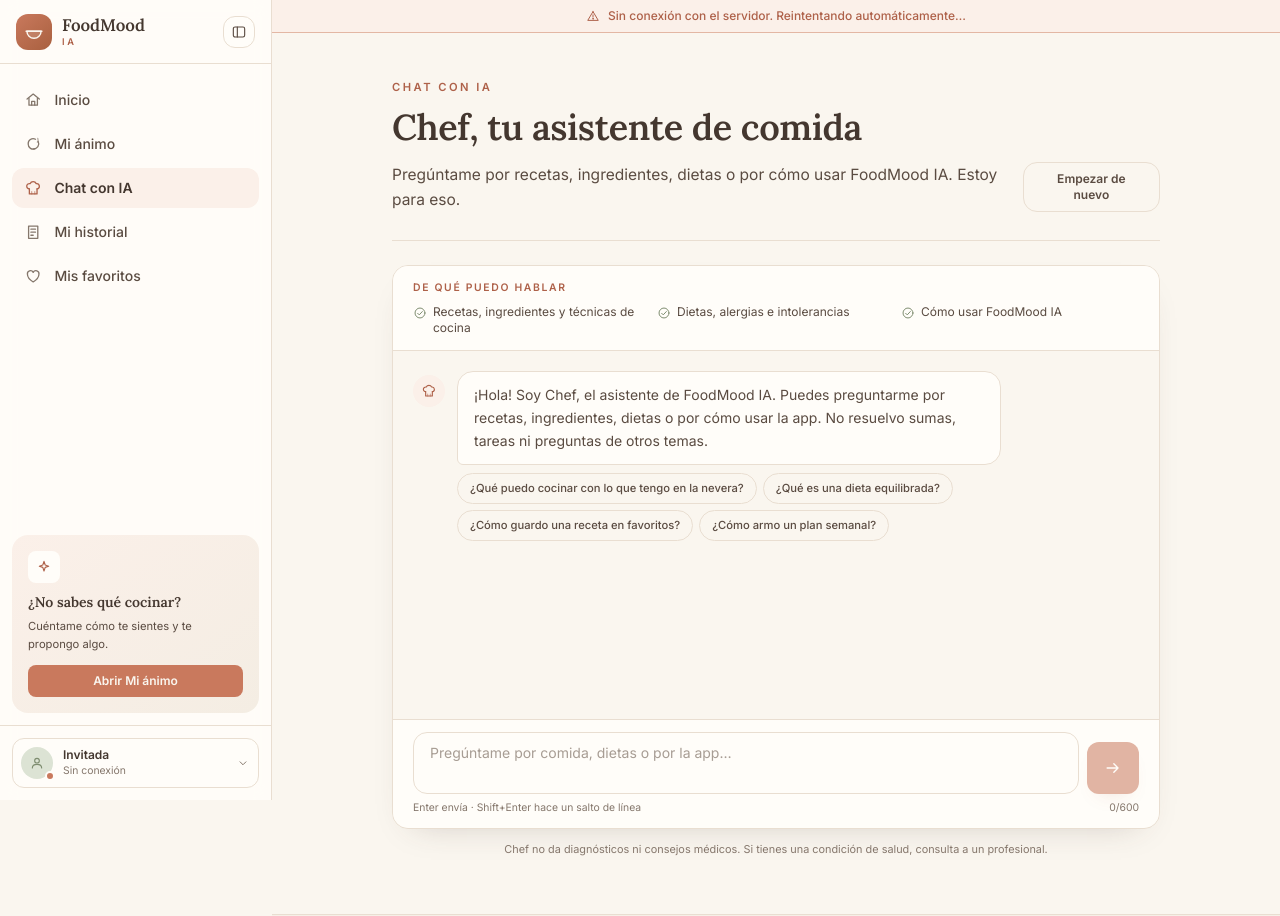
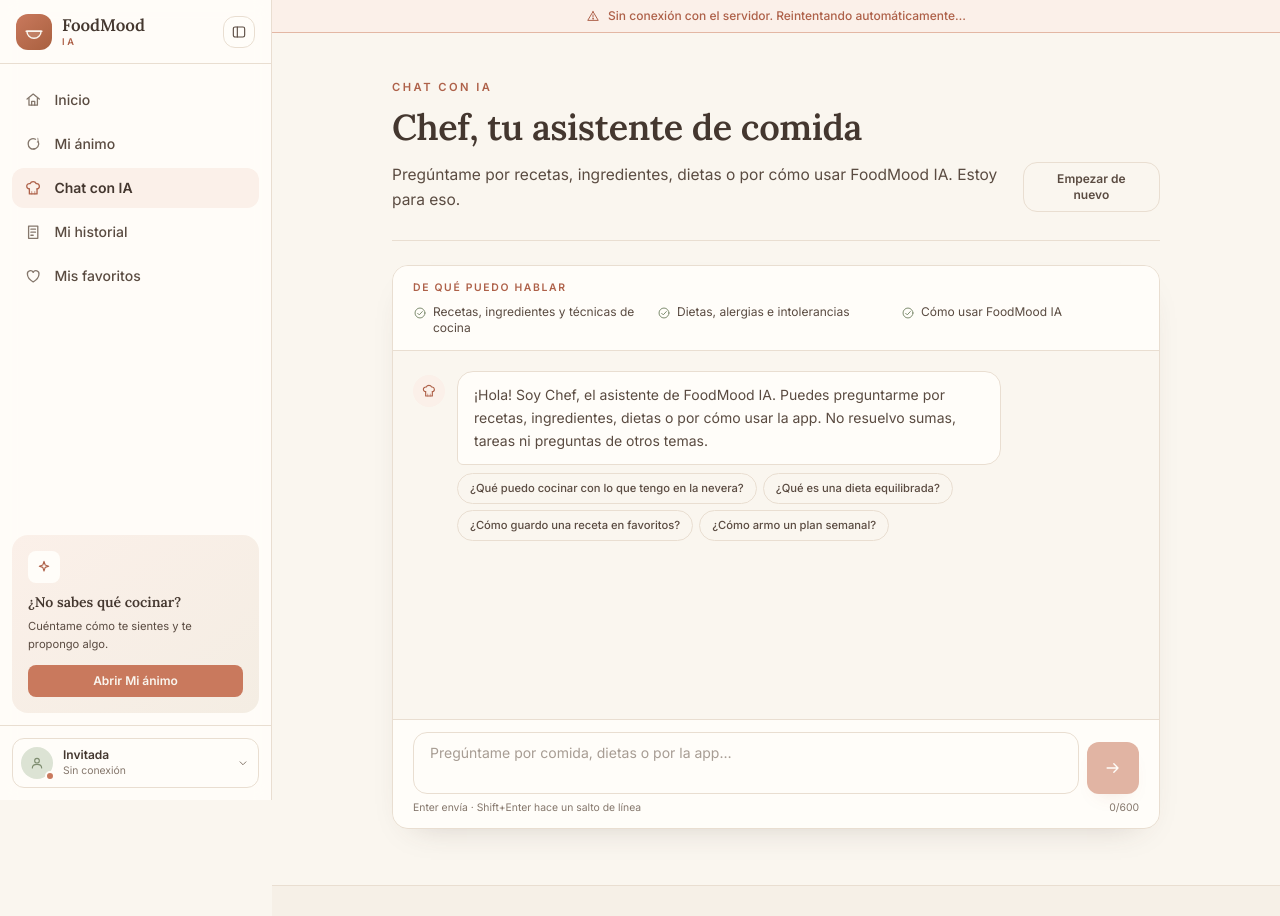
Before and after one commit to lunamideros2003/Fron_FoodIA, a React (Vite) app: page /chat in a window 1280 px wide. Shown: the top 916 px of the page. Built offline with nearby package versions, Linux system fonts and the light colour scheme; no server answers.

Commit message:
ui: quita aviso chat

```diff
--- a/src/pages/ChatPage.tsx
+++ b/src/pages/ChatPage.tsx
@@ -76,11 +76,6 @@ export function ChatPage() {
 
         <ChatComposer value={draft} onChange={setDraft} onSubmit={submit} busy={busy} />
       </section>
-
-      <p className="mt-3 px-1 text-center text-[0.68rem] leading-relaxed text-muted">
-        Chef no da diagnósticos ni consejos médicos. Si tienes una condición de salud, consulta a
-        un profesional.
-      </p>
     </div>
   );
 }
```
